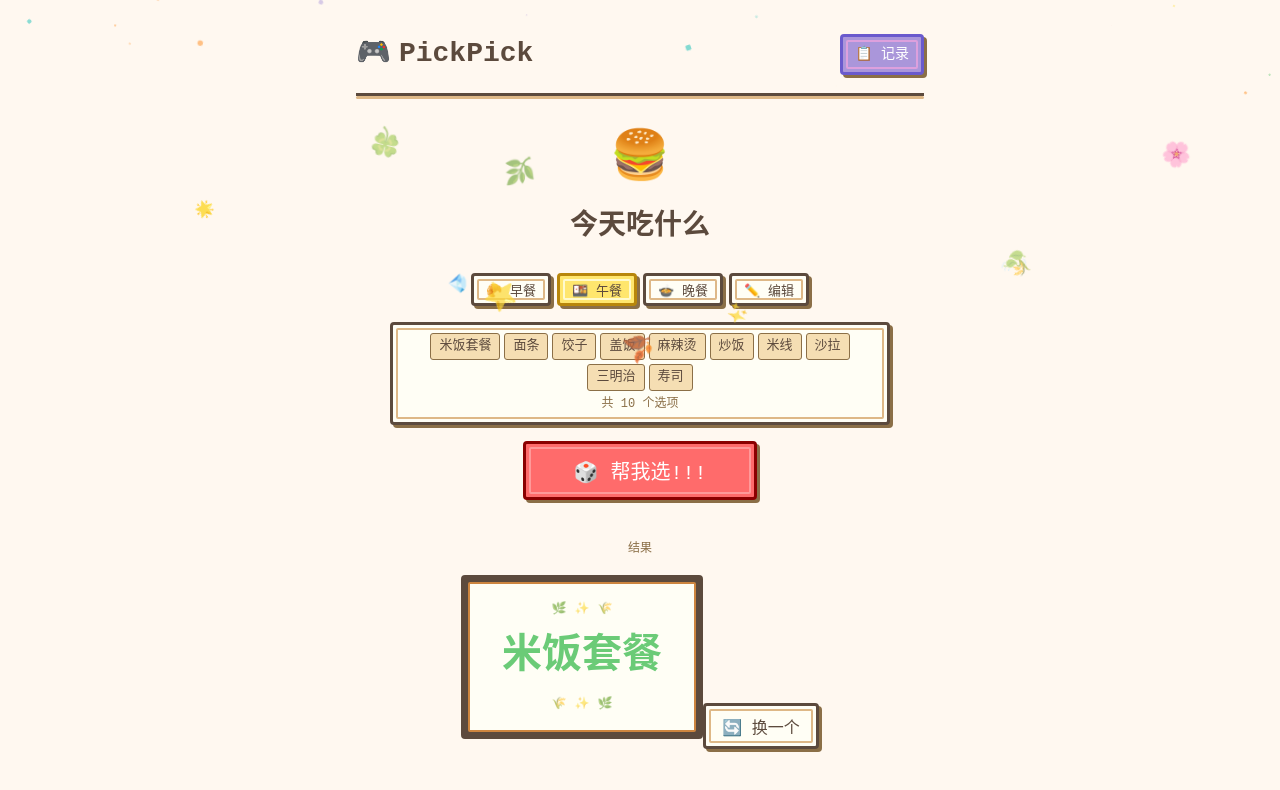
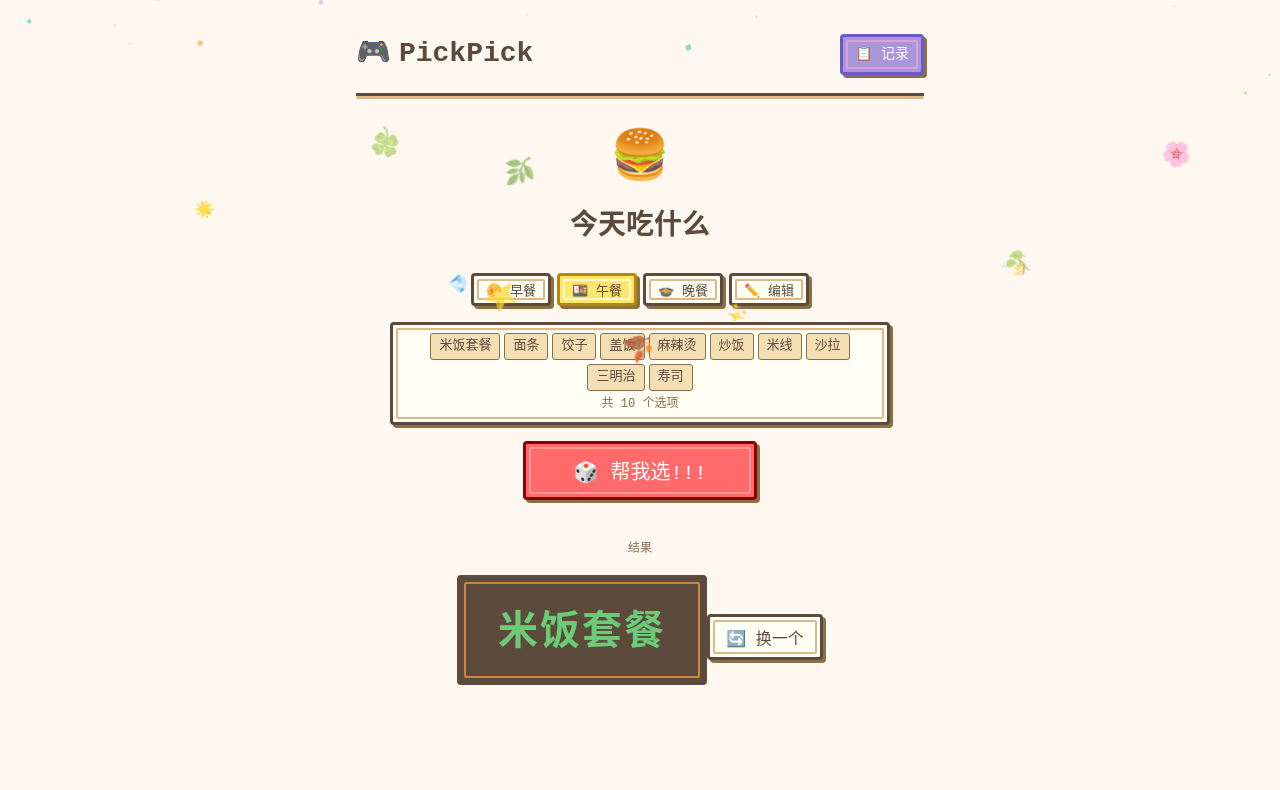
Before and after one commit to xy0157/pickpick, a Vue app: page /pickpick/food in a window 1280 px wide. Both pictures are taken after a click on the button "🎲 帮我选!!!". Shown: the top 790 px of the page. Built offline with nearby package versions, Linux system fonts and the light colour scheme.

Commit message:
fix: transparent result bg, remove SDV decorations, cute font

```diff
--- a/src/components/RandomResult.vue
+++ b/src/components/RandomResult.vue
@@ -71,14 +71,8 @@
 
         <div class="sdv-frame" style="display:inline-block;">
           <div class="sdv-frame__inner random-result__result-inner">
-            <div class="random-result__sdv-decoration-top">
-              <span>🌿</span><span>✨</span><span>🌾</span>
-            </div>
             <div class="random-result__value" :style="{ color: activeColor }">
               {{ displayText }}
-            </div>
-            <div class="random-result__sdv-decoration-bottom">
-              <span>🌾</span><span>✨</span><span>🌿</span>
             </div>
           </div>
         </div>
@@ -379,30 +373,16 @@ onUnmounted(() => {
   text-align: center;
   padding: var(--space-md) var(--space-lg) !important;
   position: relative;
-  overflow: hidden;
-}
-
-/* SDV 顶部/底部装饰 */
-.random-result__sdv-decoration-top,
-.random-result__sdv-decoration-bottom {
-  display: flex;
-  gap: 8px;
-  justify-content: center;
-  font-size: 12px;
-  opacity: 0.6;
-}
-.random-result__sdv-decoration-top {
-  margin-bottom: 8px;
-}
-.random-result__sdv-decoration-bottom {
-  margin-top: 8px;
+  background: transparent !important;
 }
 
 .random-result__value {
+  font-family: 'Comic Sans MS', 'Chalkboard SE', var(--font-pixel);
   font-size: var(--font-size-xxl);
   font-weight: bold;
   padding: var(--space-xs) var(--space-sm);
   line-height: 1.3;
+  letter-spacing: 2px;
 }
 
 /* 星芒 */
--- a/src/styles/pixel-base.css
+++ b/src/styles/pixel-base.css
@@ -93,7 +93,7 @@ body {
 }
 
 .sdv-frame__inner {
-  background: var(--color-white);
+  background: var(--color-bg);
   border: 2px solid var(--color-sdv-wood);
   border-radius: 2px;
   padding: var(--space-md);
```
